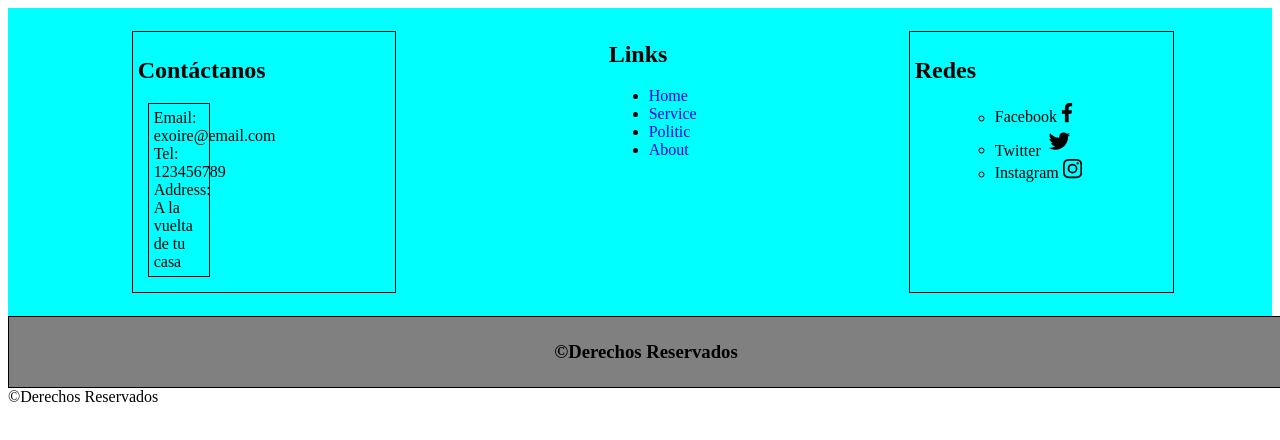
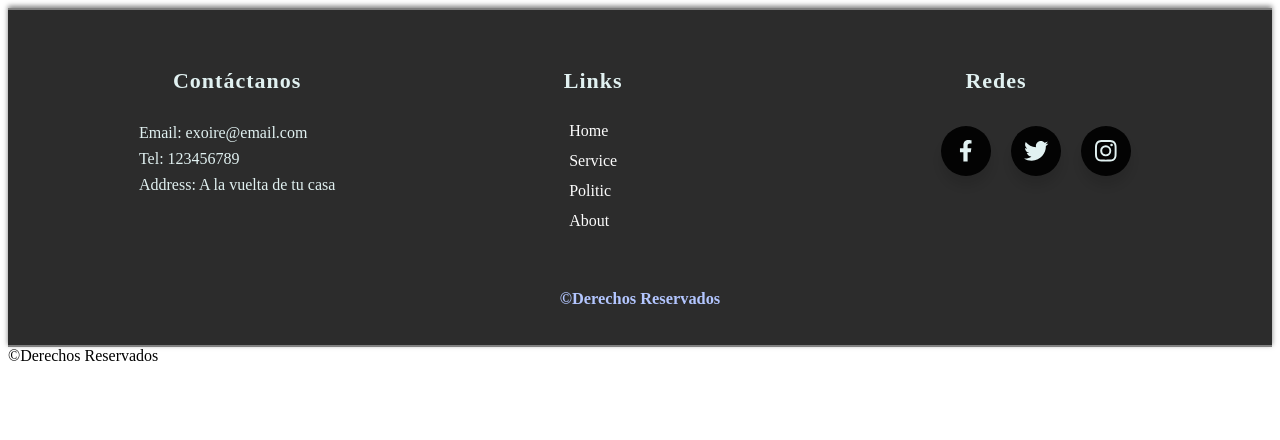
Before and after one commit to Janiercraft/Pagina, a plain HTML site: page Footer/footer.html in a window 1280 px wide. Drawn offline with Linux system fonts and the light colour scheme.

Commit message:
Update footer.css

```diff
--- a/Footer/footer.css
+++ b/Footer/footer.css
@@ -1,44 +1,201 @@
-.contenedor{
-    padding: 1%;
+.contenedor {
+    margin: 0;
+    padding: 0 40px;
+    color: rgb(225, 241, 241);
+    width: 100%; /* Cambiado de a 100% para que ocupe todo el ancho */
     display: flex;
     flex-wrap: wrap;
+    justify-content: space-around;
+    align-items: flex-start;
+    gap: 40px;
+}
+
+.principal {
+    background: rgba(34, 34, 34, 0.952);
+    padding: 40px 0 20px 0; /* Espaciado estándar arriba y abajo */
+    margin: 0;
     width: 100%;
+    min-height: 180px; /* Altura mínima estándar */
+    display: flex;
+    flex-wrap: wrap;
     justify-content: space-around;
+    border-top: 2px solid gray;
+    border-bottom: 2px solid gray;
+    box-shadow: 0px -2px 5px rgba(0, 0, 0, 0.5);
 }
+.derechos {
+    width: 100%;
+    text-align: center;
+    margin-top: 20px;
+    color: #b3c6ff;
+    font-size: 14px;
+    font-family: 'Times New Roman', Times, serif;
+}
+
+.titulo-footer {
+    text-align: center;
+    width: 100%;
+    margin-bottom: 20px;
+    font-size: 22px;
+    font-weight: bold;
+    letter-spacing: 1px;
+    font-family: 'Times New Roman', Times, serif;
+    min-height: 28px;
+    display: block;
+}
+
 .page{
-    width: 20%;
-    border: 1px solid ;
-    padding: 5px;
+
+     font-family: 'Times New Roman', Times, serif;
+     font-size: 16px;
+     text-align: left;
+        display: flex;
+        flex-direction: column;
+        gap: 8px; /* Espacio entre los elementos */
+}
+
+.page .email,
+.page .tel,
+.page .address {
+    display: flex;
+    flex-direction: row;
+    align-items: center;
+    gap: 8px; /* Espacio entre el icono y el texto */
+}
+
+
+.shortcut{
+
     margin: 10px;
-}
-.shortcut{
-    width: 20%;
-    border: 1px solid ;
-    padding: 5px;
-    margin: 10px;
+     font-family: 'Times New Roman', Times, serif;
+     font-size: 16px;
+
+
 }
 .redes{
-    width: 20%;
-    border: 1px solid ;
-    padding: 5px;
-    margin: 10px;
+     font-family: 'Times New Roman', Times, serif;
+     font-size: 16px;
 }
-.principal{
-    background: cyan;
-}
+
 h1{
     text-align: center;
+     font-family: 'Times New Roman', Times, serif;
+
 }
+.links ul, .links ol {
+    list-style: none;
+    padding-left: 0;
+    margin: 0;
+}
+
 a{
+text-decoration: none;
+color: #fcfcfc;
+}
+.links ul, .links ol {
+    list-style: none;
+    padding-left: 0;
+    margin: 0;
+}
+
+.links a {
     text-decoration: none;
+    color: #fcfcfc; /* Letras blancas */
+    padding: 6px 12px;
+    border-radius: 8px;
+    transition: background 0.3s, color 0.3s, box-shadow 0.3s, transform 0.2s;
+    display: inline-block;
+    font-weight: 500;
 }
-.derechos{
-    background: gray;
-    width: 100%;
-    border: 1px solid ;
-    padding: 5px;
-    bottom: 0;
+
+.links a:hover {
+    background: #b3c6ff; /* Azul pastel */
+    color: #3a5ca8;      /* Azul más intenso */
+    box-shadow: 0 2px 8px rgba(179, 198, 255, 0.4);
+
 }
-.derechos h3{
-    text-align: center;
+
+.wrapper {
+  display: inline-flex;
+  list-style: none;
+  height: 120px;
+  width: 100%;
+  padding-top: 0px;
+  font-family: 'Times New Roman', Times, serif;
 }
+
+.wrapper .icon {
+  position: relative;
+  background: #030303;
+  border-radius: 50%;
+  margin: 10px;
+  width: 50px;
+  height: 50px;
+  font-size: 18px;
+  display: flex;
+  justify-content: center;
+  align-items: center;
+  flex-direction: column;
+  box-shadow: 0 10px 10px rgba(0, 0, 0, 0.1);
+  cursor: pointer;
+  transition: all 0.2s cubic-bezier(0.68, -0.55, 0.265, 1.55);
+}
+
+.wrapper .tooltip {
+  position: absolute;
+  top: 0;
+  font-size: 14px;
+  background: #fff;
+  color: #fdfdfd;
+  padding: 5px 8px;
+  border-radius: 5px;
+  box-shadow: 0 10px 10px rgba(0, 0, 0, 0.1);
+  opacity: 0;
+  pointer-events: none;
+  transition: all 0.3s cubic-bezier(0.68, -0.55, 0.265, 1.55);
+}
+
+.wrapper .tooltip::before {
+  position: absolute;
+  content: "";
+  height: 8px;
+  width: 8px;
+  background: #fcfcfc;
+  bottom: -3px;
+  left: 50%;
+  transform: translate(-50%) rotate(45deg);
+  transition: all 0.3s cubic-bezier(0.68, -0.55, 0.265, 1.55);
+}
+
+.wrapper .icon:hover .tooltip {
+  top: -45px;
+  opacity: 1;
+  visibility: visible;
+  pointer-events: auto;
+}
+
+.wrapper .icon:hover span,
+.wrapper .icon:hover .tooltip {
+  text-shadow: 0px -1px 0px rgba(0, 0, 0, 0.1);
+}
+
+.wrapper .facebook:hover,
+.wrapper .facebook:hover .tooltip,
+.wrapper .facebook:hover .tooltip::before {
+  background: #1877f2;
+  color: #fff;
+}
+
+.wrapper .twitter:hover,
+.wrapper .twitter:hover .tooltip,
+.wrapper .twitter:hover .tooltip::before {
+  background: #1da1f2;
+  color: #fff;
+}
+
+.wrapper .instagram:hover,
+.wrapper .instagram:hover .tooltip,
+.wrapper .instagram:hover .tooltip::before {
+  background: #e4405f;
+  color: #fff;
+}
```
